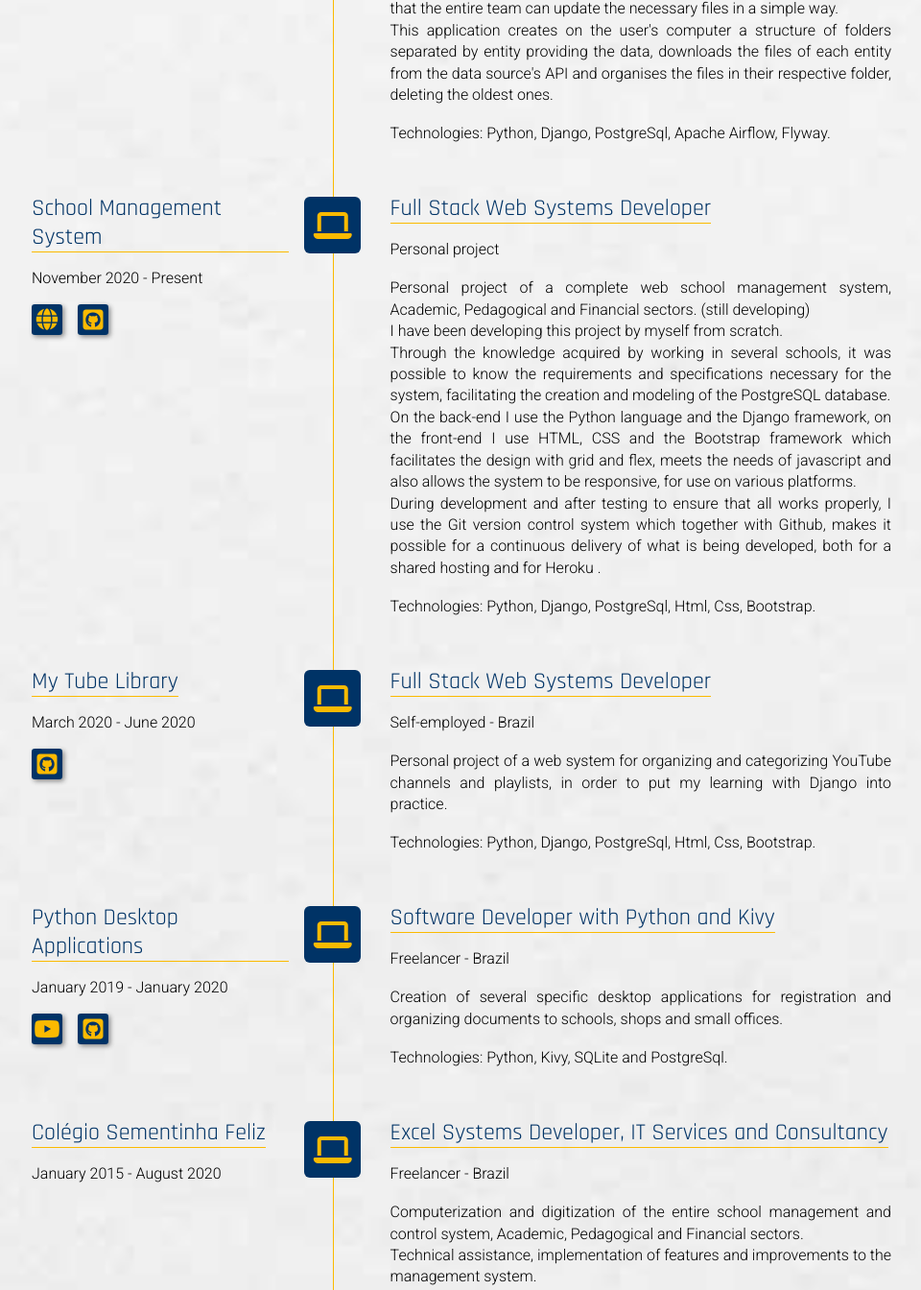
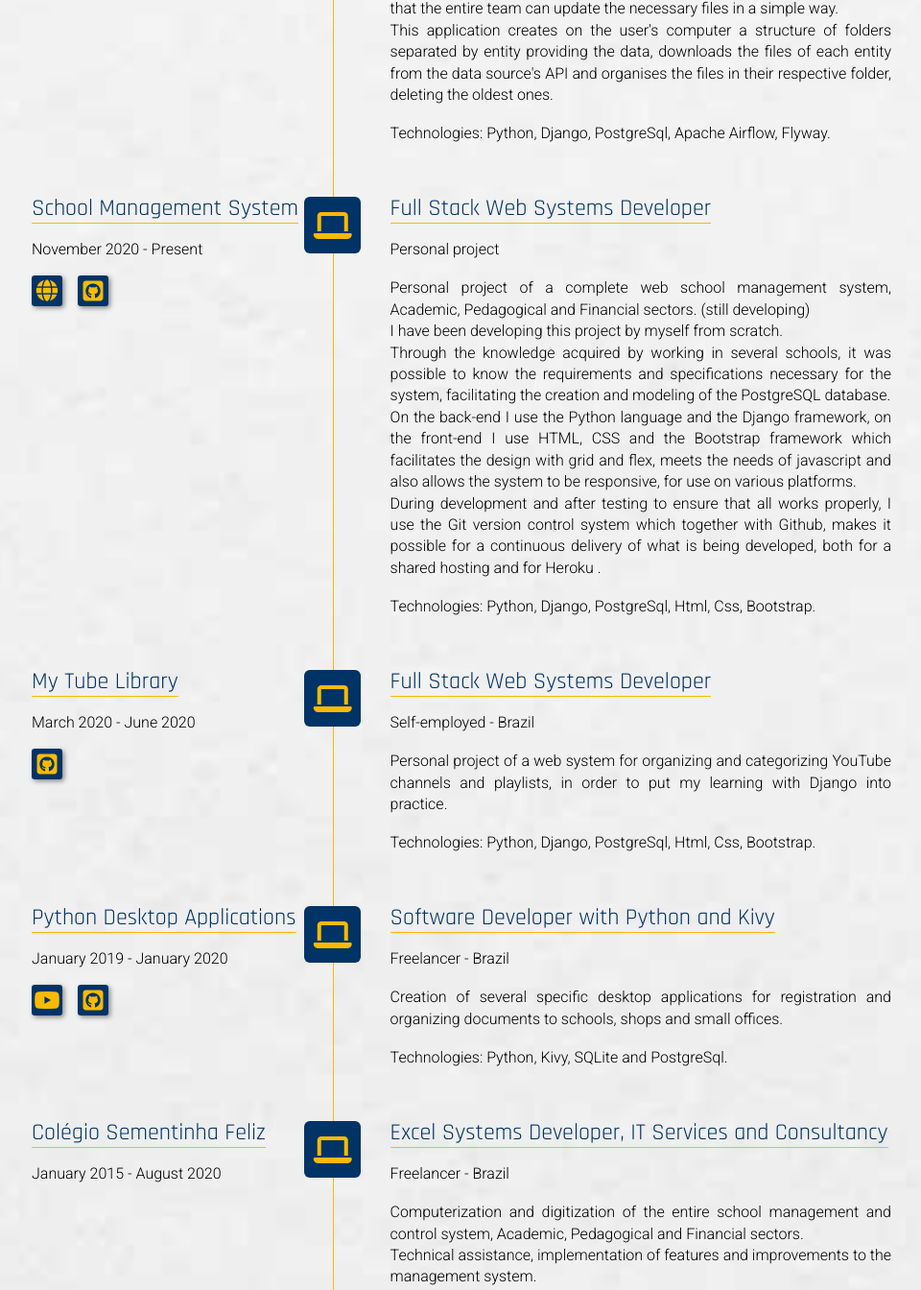
Before and after one commit to Antonio-Neves/My-Portfolio, a Django app: page / in a window 1280 px wide. Shown: the part 2992-4336 px from the top of the page at 96% size, without its empty margins (159-1119 px from the left). Run offline with Django 3.2, Linux system fonts and the light colour scheme; some libraries are stand-ins or nearby versions.

Commit message:
Fixed width in icons and problems with text

```diff
--- a/base/static/base/css/my_styles.css
+++ b/base/static/base/css/my_styles.css
@@ -587,17 +587,9 @@ p {
 
 .timeline-header {
 	float: left;
-	width: 40%;
 	padding-right: 90px;
 	text-align: left;
 }
-
-/*.timeline-header {*/
-/*	float: left;*/
-/*	width: 40%;*/
-/*	padding-right: 90px;*/
-/*	text-align: left;*/
-/*}*/
 
 .timeline-header h3 {
 	margin-bottom: 0;
```
